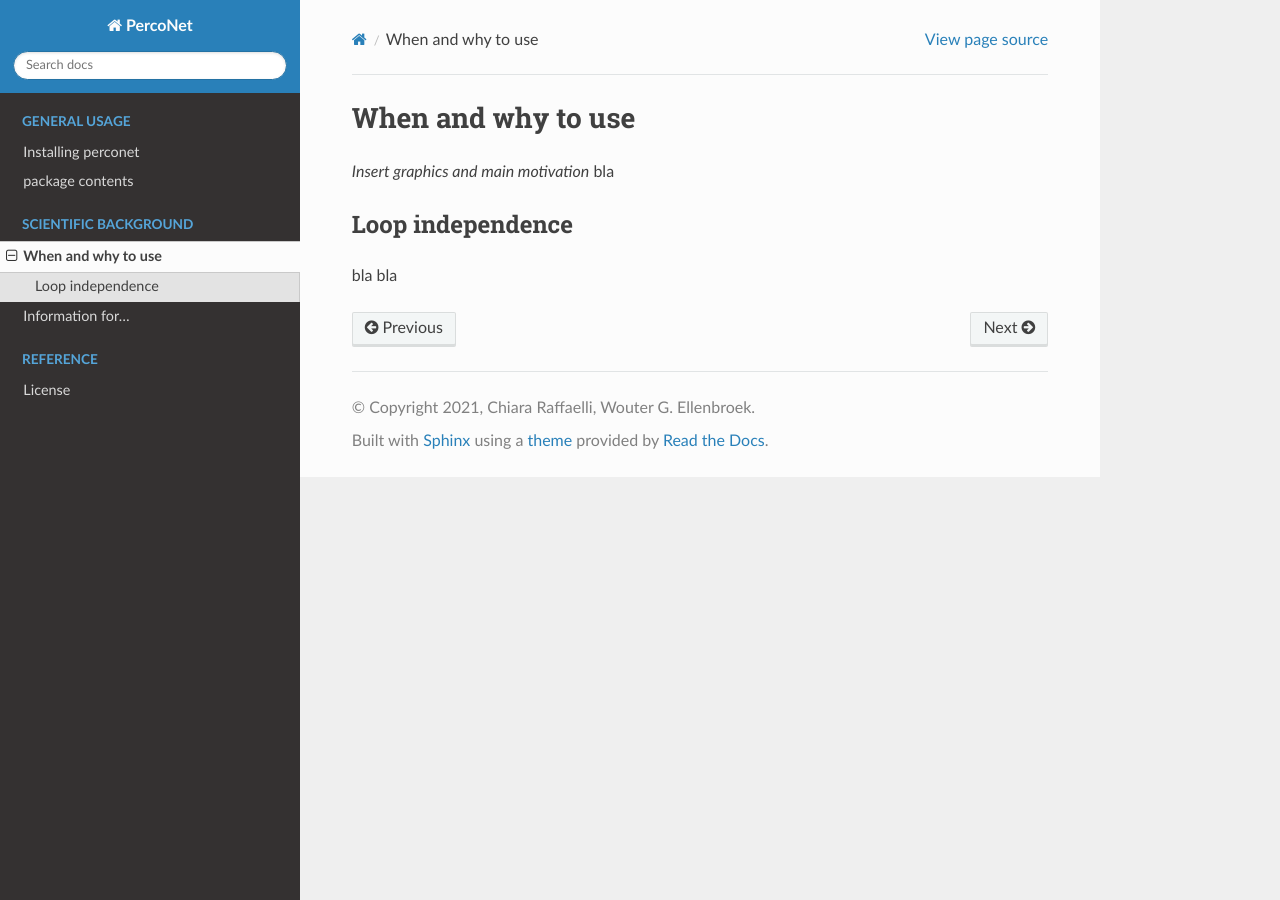
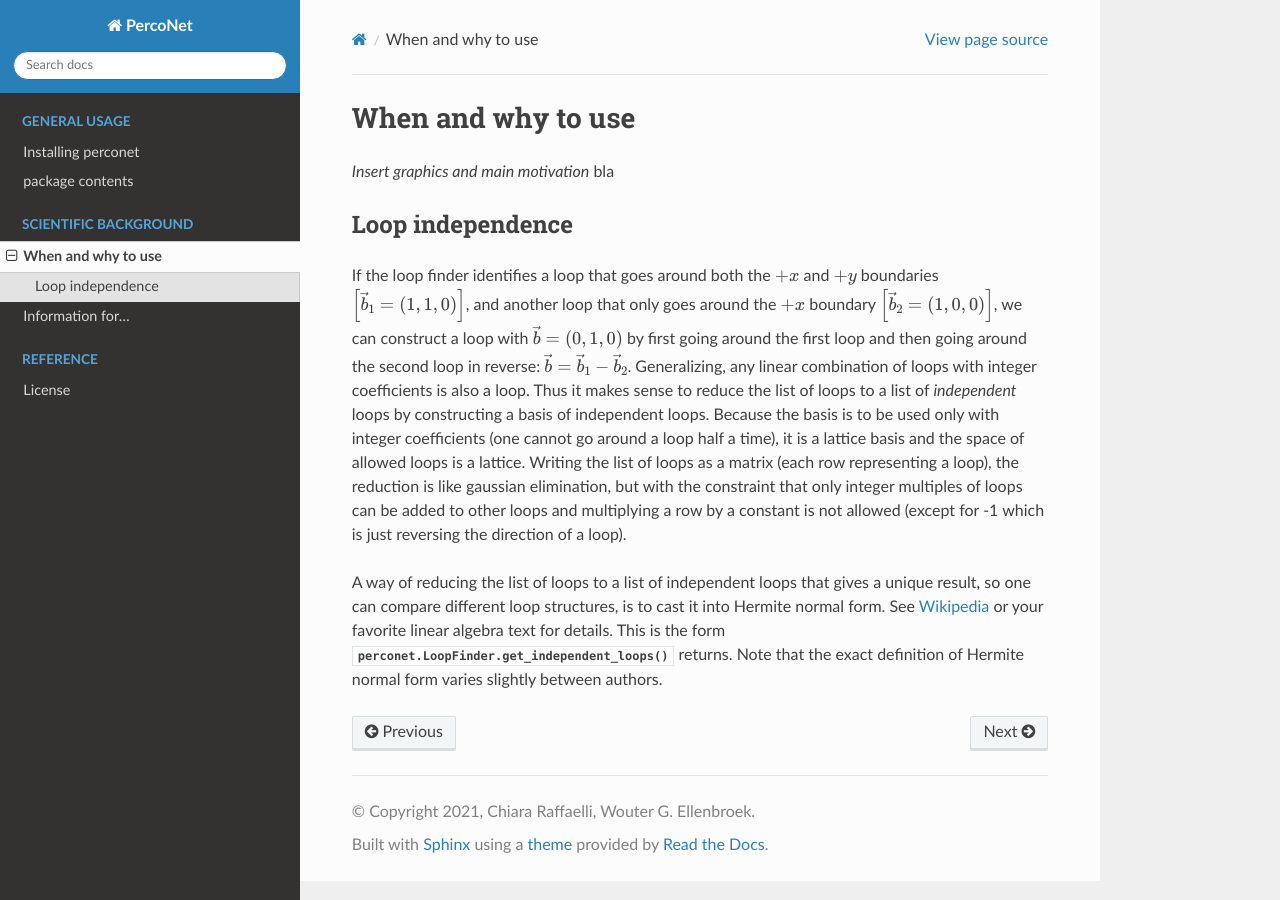
Before and after one commit to wouterel/perconet, a Sphinx documentation site: the page built from docs/source/why_loopfinding.rst, in a window 1280 px wide. Built offline with Sphinx 7.4.7 and the Read the Docs theme 2.0.0, drawn with Linux system fonts in a browser that asks for light colours.

Commit message:
Added documentation and EUPL license

```diff
--- a/docs/source/why_loopfinding.rst
+++ b/docs/source/why_loopfinding.rst
@@ -8,4 +8,21 @@ When and why to use
 Loop independence
 -----------------
 
-bla bla
+If the loop finder identifies a loop that goes around both the :math:`+x` and :math:`+y`
+boundaries :math:`\left[\vec{b}_1=(1,1,0)\right]`, and another loop that only goes around the :math:`+x`
+boundary :math:`\left[\vec{b}_2=(1,0,0)\right]`, we can construct a loop with :math:`\vec{b}=(0,1,0)` by first
+going around the first loop and then going around the second loop in reverse: :math:`\vec{b}=\vec{b}_1-\vec{b}_2`.
+Generalizing, any linear combination of loops with integer coefficients is also a loop. Thus it makes
+sense to reduce the list of loops to a list of `independent` loops by constructing a basis
+of independent loops. Because the basis is to be used only with integer coefficients (one cannot
+go around a loop half a time), it is a lattice basis and the space of allowed loops is a lattice.
+Writing the list of loops as a matrix (each row representing a loop), the reduction is like gaussian
+elimination, but with the constraint that only integer multiples of loops can be added to other
+loops and multiplying a row by a constant is not allowed (except for -1 which is just reversing the
+direction of a loop).
+
+A way of reducing the list of loops to a list of independent loops that gives a unique result, so
+one can compare different loop structures, is to cast it into Hermite normal form. See
+`Wikipedia <https://en.wikipedia.org/wiki/Hermite_normal_form>`_ or your favorite linear algebra text
+for details. This is the form :py:meth:`perconet.LoopFinder.get_independent_loops` returns. Note that
+the exact definition of Hermite normal form varies slightly between authors.
```
Also changed, not shown: docs/source/field_specific.rst (+5 -4 lines), 2 other files.
